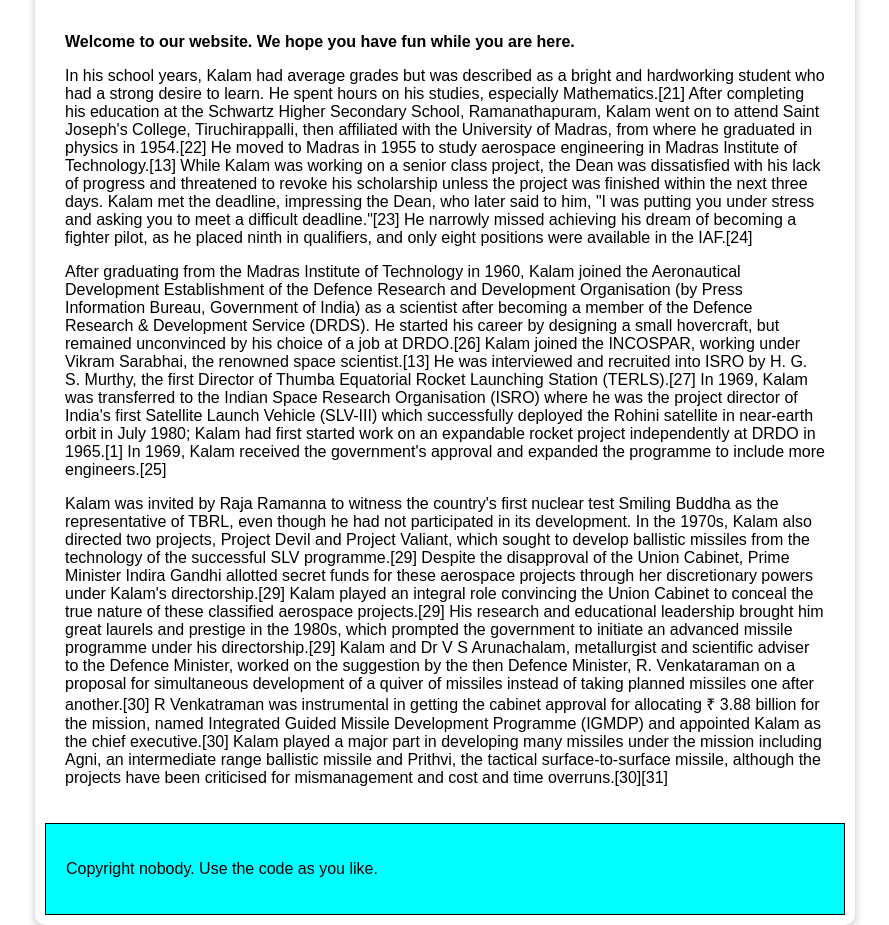
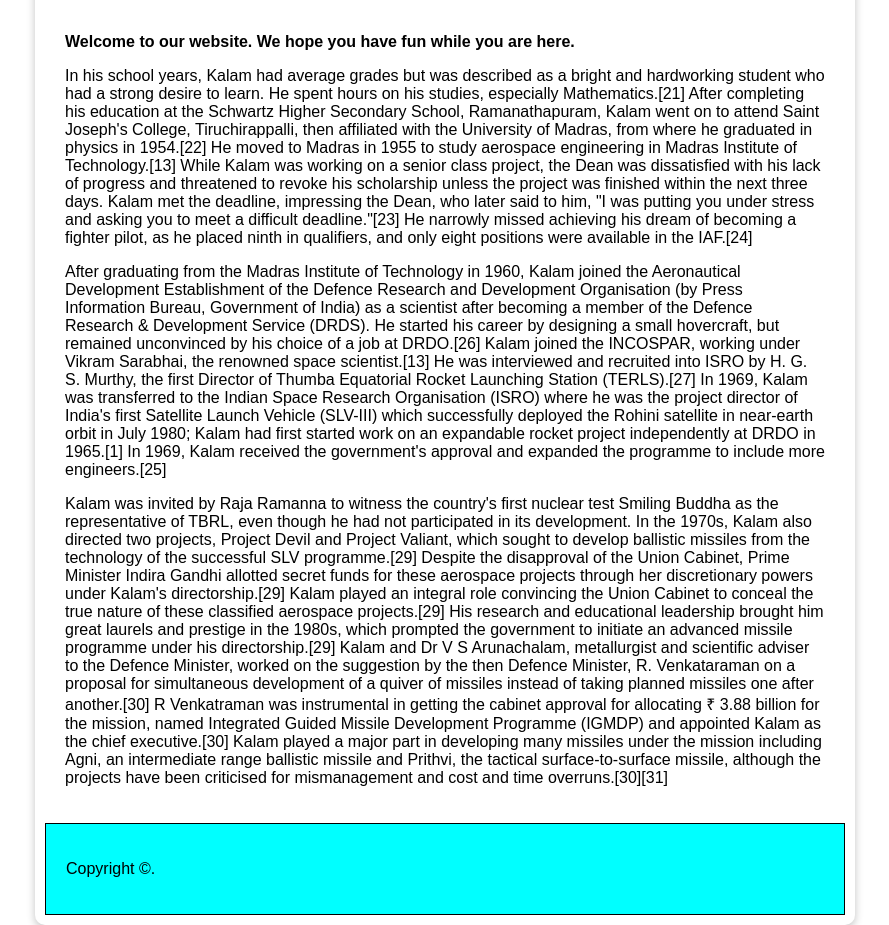
Before and after one commit to awindsr/client-side-web-api, a plain HTML site: page index.html in a window 1280 px wide. Shown: the part 133-1058 px from the top of the page, without its empty margins (195-1084 px from the left). Drawn offline with Linux system fonts and the light colour scheme.

Commit message:
Update index.html

```diff
--- a/index.html
+++ b/index.html
@@ -86,7 +86,7 @@
         </main>
 
         <footer>
-            <p>Copyright nobody. Use the code as you like.</p>
+            <p>Copyright ©.</p>
         </footer>
     </section>
 </body>
```
